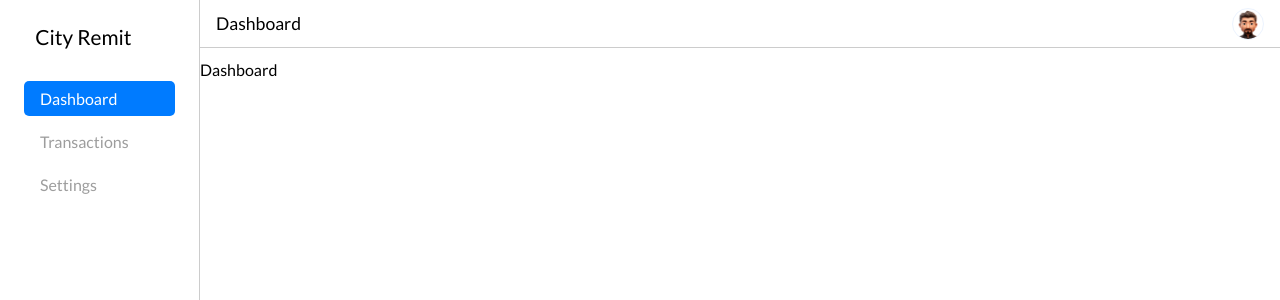
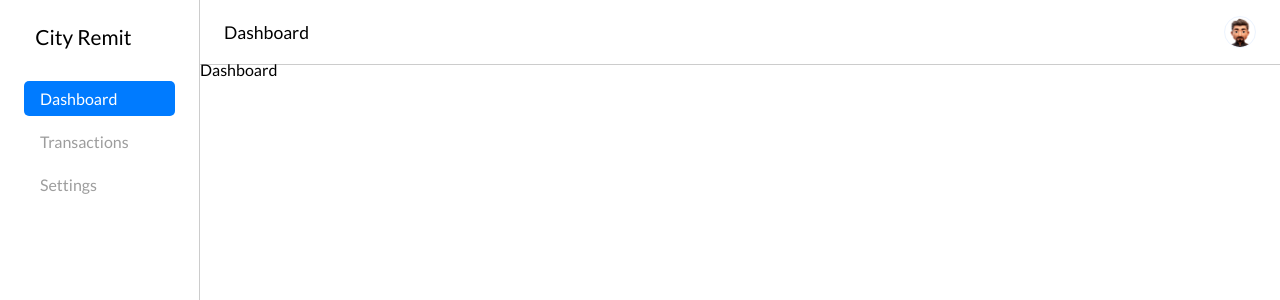
Before and after one commit to abhishekram404/login-form-assessment, a React (Vite) app: page / in a window 1280 px wide. Shown: the top 300 px of the page. Built offline with nearby package versions, Linux system fonts and the light colour scheme.

Commit message:
styles: increase vertical padding in navbar

```diff
--- a/src/components/Navbar/Navbar.styled.ts
+++ b/src/components/Navbar/Navbar.styled.ts
@@ -1,8 +1,7 @@
 import styled from 'styled-components'
 
 export const NavbarContainer = styled.nav`
-  height: 3rem;
-  padding: 0 1rem;
+  padding: 1rem 1.5rem;
   border-bottom: 1px solid #ccc;
 
   display: flex;
```
